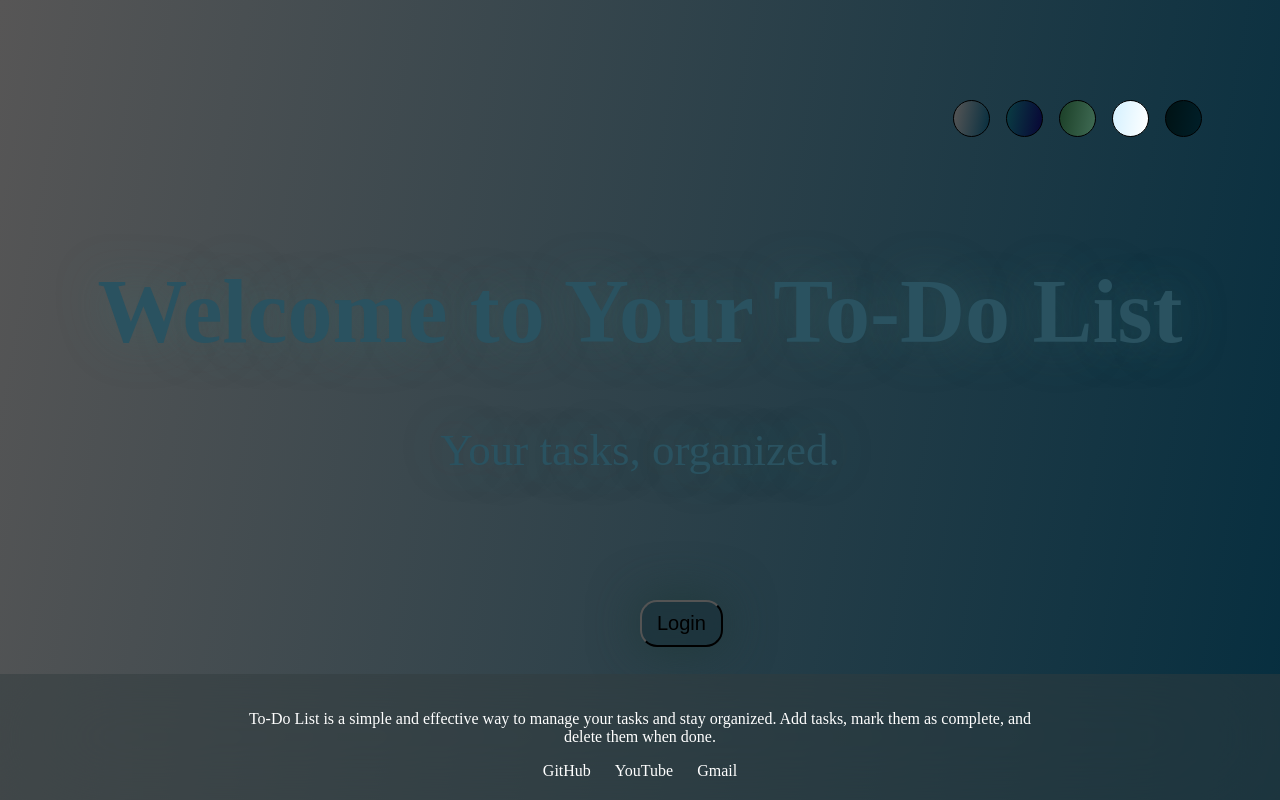
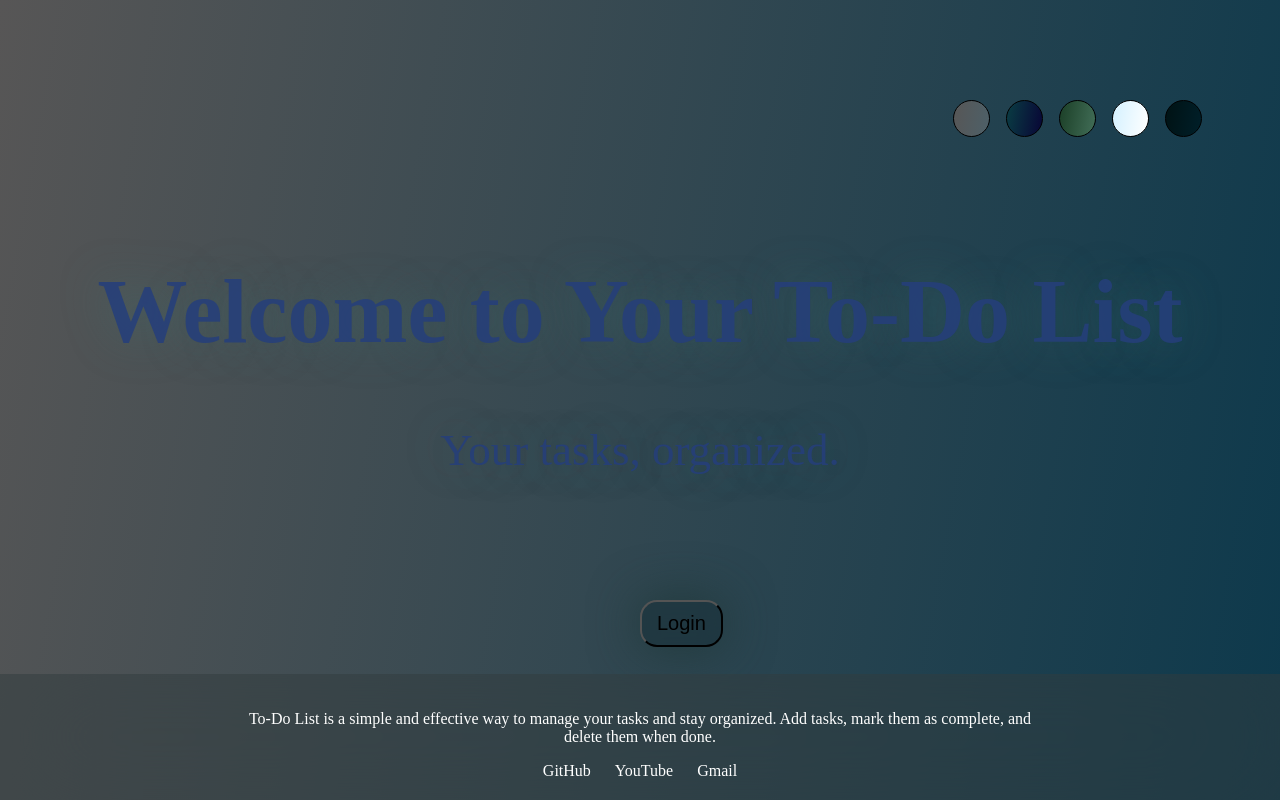
Before and after one commit to shay124578/ToDo_List, a plain HTML site: page index_home.html in a window 1280 px wide. Drawn offline with Linux system fonts and the light colour scheme.

Commit message:
text change color

```diff
--- a/home.css
+++ b/home.css
@@ -7,7 +7,7 @@ body {
   }
 
   .standard {
-      background-image: linear-gradient(100deg, #575656, #062e3f);
+      background-image: linear-gradient(100deg, #575656, #0d394c);
       color: #ffdfdb;
       transition: 0.3s linear;
   }
@@ -74,7 +74,7 @@ body {
   }
 
   .standard-theme {
-      background-image: linear-gradient(100deg, #575656, #062e3f);
+      background-image: linear-gradient(100deg, #575656, #4d6068);
   }
 
   .blue-theme {
@@ -95,8 +95,8 @@ body {
 
   #title {
     font-size: 45px;
-    color: #2A5260;
-    text-shadow: 0 0 50px rgba(61, 112, 112, 0.479);
+    color: #253f7bdc;
+    text-shadow: 0 0 45px rgba(61, 112, 112, 0.479);
     margin-bottom: 120px;
     text-align: center;
     top: 50%;
--- a/index_home.html
+++ b/index_home.html
@@ -34,7 +34,7 @@
       <div class="footer-links">
         <a href="https://github.com" target="_blank">GitHub</a>
         <a href="https://youtube.com" target="_blank">YouTube</a>
-        <a href="mailto:example@gmail.com">Gmail</a>
+        <a href="https://mail.google.com/" target="_blank">Gmail</a>
       </div>
     </div>
   </footer>
--- a/login.css
+++ b/login.css
@@ -14,7 +14,7 @@ body {
 }
 
 .standard {
-    background-image: linear-gradient(100deg, #575656, #062e3f);
+    background-image: linear-gradient(100deg, #575656, #0d394c);
     color: #ffdfdb;
     transition: 0.3s linear;
 }
--- a/main.css
+++ b/main.css
@@ -16,7 +16,7 @@ body {
 
 /* Body light or darker themes */
 .standard {
-    background-image: linear-gradient(100deg, #575656, #062e3f);
+    background-image: linear-gradient(100deg, #575656, #0d394c);
     color: #ffdfdb;
     transition: 0.3s linear;
 }
```
